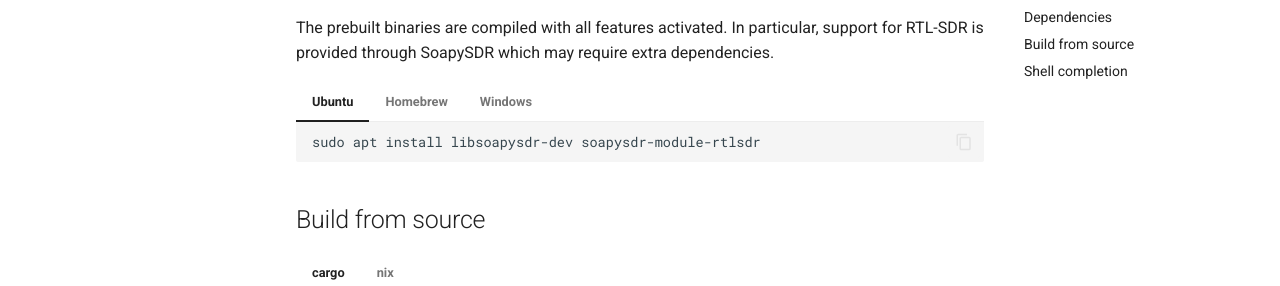
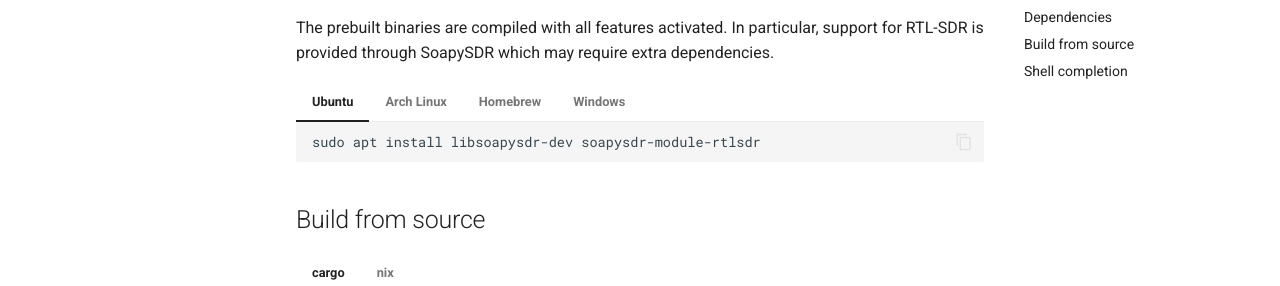
Before and after one commit to xoolive/rs1090, an MkDocs documentation site: the page built from docs/install.md, in a window 1280 px wide and 900 px high, scrolled down 548 px. Shown: the part 166-452 px from the top of the window. Built offline with MkDocs 1.6.1 and Material for MkDocs 9.7.7, drawn with Linux system fonts in a browser that asks for light colours; comment, search, counter and statistics services are not loaded.

Commit message:
Add docs for Arch Linux (#145)

````diff
--- a/docs/install.md
+++ b/docs/install.md
@@ -56,6 +56,12 @@
 
     ```sh
     sudo apt install libsoapysdr-dev soapysdr-module-rtlsdr
+    ```
+
+=== "Arch Linux"
+
+    ```sh
+    sudo pacman -S soapyrtlsdr
     ```
 
 === "Homebrew"
````
